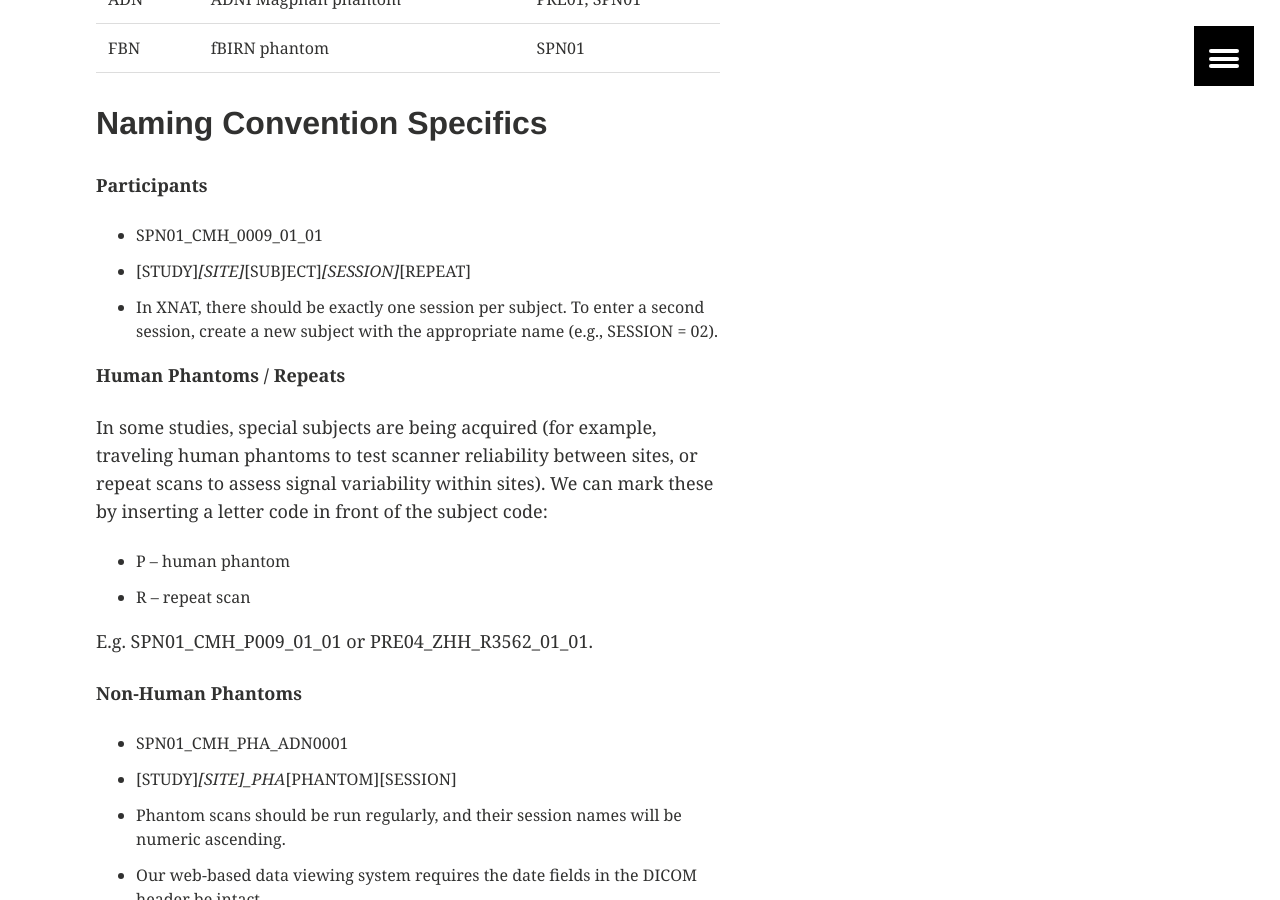
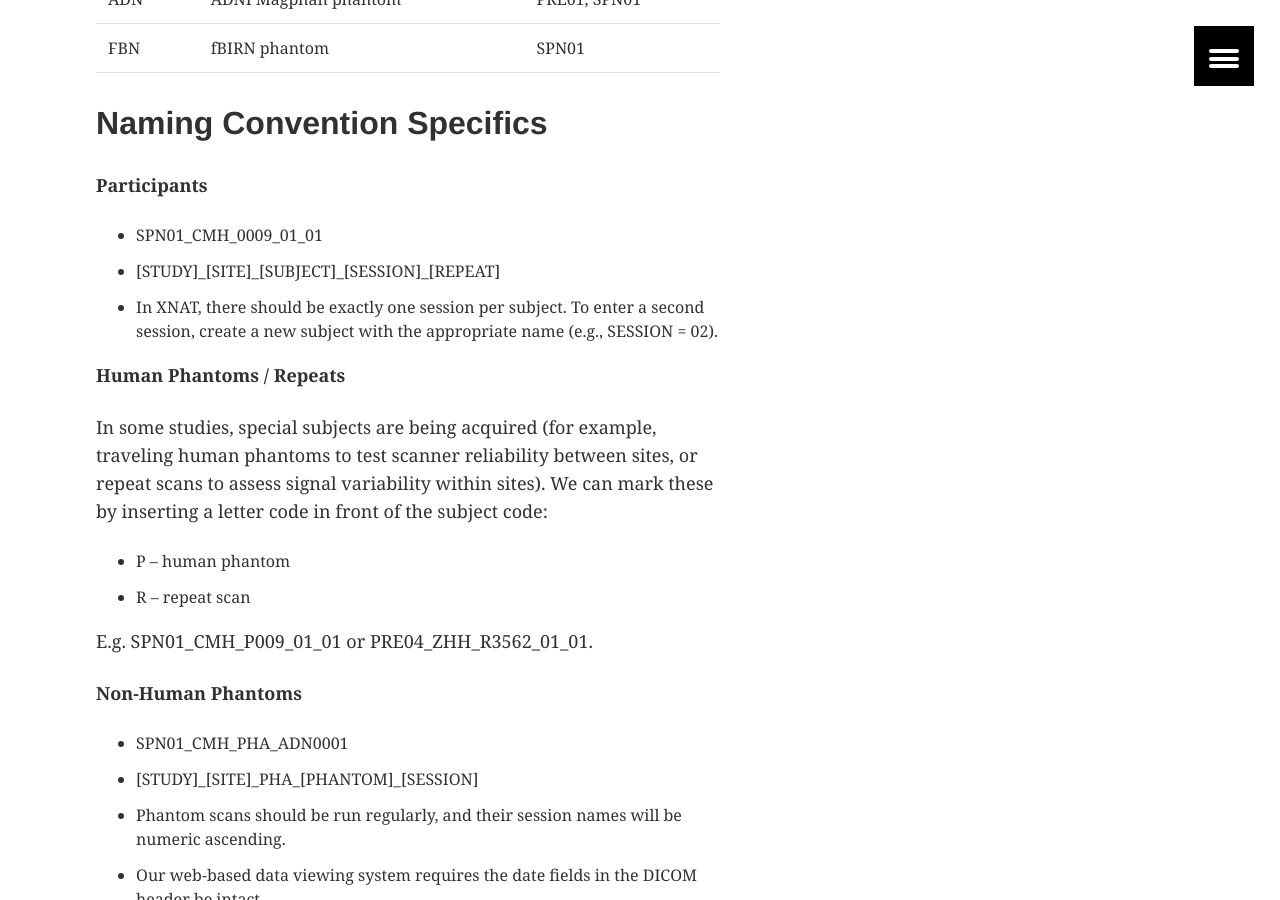
Before and after one commit to TIGRLab/tigrlab.github.io, a Jekyll site: the page built from _posts/programs/2015-06-01-xnat.md, in a window 1280 px wide and 900 px high, scrolled down 5768 px. Built offline with Jekyll 4.4.1, drawn with Linux system fonts in a browser that asks for light colours; part of the change alters nothing that is shown; some of the changed text lies outside the part shown.

```diff
--- a/_posts/programs/2015-06-01-xnat.md
+++ b/_posts/programs/2015-06-01-xnat.md
@@ -16,7 +16,7 @@ Accessing the Database
 
 **Web-Based**
 
-[http://da55.pet.utoronto.ca:5004/spred](http://da55.pet.utoronto.ca:5004/spred)
+[http://da55.pet.utoronto.ca:5004](http://da55.pet.utoronto.ca:5004)
 
 + Log in using your site's username and password.
 + Click on your project.
@@ -143,7 +143,7 @@ Naming Convention Specifics
 **Participants**
 
 + SPN01_CMH_0009_01_01
-+ [STUDY]_[SITE]_[SUBJECT]_[SESSION]_[REPEAT]
++ [STUDY]\_[SITE]\_[SUBJECT]\_[SESSION]\_[REPEAT]
 + In XNAT, there should be exactly one session per subject. To enter a second session, create a new subject with the appropriate name (e.g., SESSION = 02).
 
 **Human Phantoms / Repeats**
@@ -158,7 +158,7 @@ E.g. SPN01_CMH_P009_01_01 or PRE04_ZHH_R3562_01_01.
 **Non-Human Phantoms**
 
 + SPN01_CMH_PHA_ADN0001
-+ [STUDY]_[SITE]_PHA_[PHANTOM][SESSION]
++ [STUDY]\_[SITE]\_PHA\_[PHANTOM]\_[SESSION]
 + Phantom scans should be run regularly, and their session names will be numeric ascending.
 + Our web-based data viewing system requires the date fields in the DICOM header be intact.
 
```
